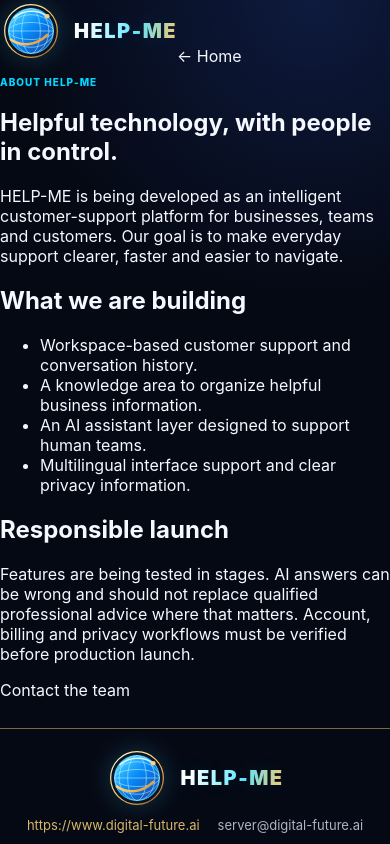
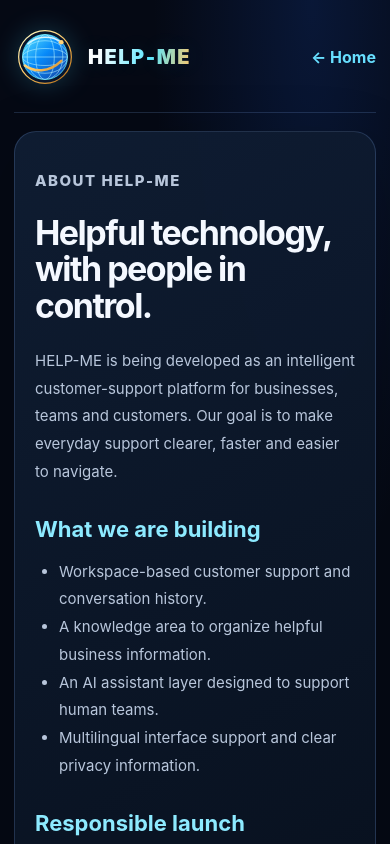
Before and after one commit to saiedahm/HELP-ME-NEW, a Next.js app: page /about in a window 390 px wide. Shown: the top 844 px of the page. Built offline with nearby package versions, Linux system fonts and the light colour scheme.

Commit message:
style: add responsive styles for new supporting pages

```diff
--- a/app/globals.css
+++ b/app/globals.css
@@ -124,3 +124,22 @@
 .landing-header .header-actions .language-switcher-modern select{max-width:104px;min-height:28px}
 .landing-header .header-actions{padding-right:0!important;display:flex;align-items:center;gap:8px}
 @media(max-width:600px){.landing-header .header-actions .language-switcher-modern{min-height:34px;padding:3px 5px}.landing-header .header-actions .language-switcher-modern select{max-width:78px;font-size:11px}.landing-header .header-actions .language-switcher-modern .language-icon{width:24px;min-width:24px;height:24px}}
+
+
+/* Supporting pages for the independent HELP-ME build */
+.legal-page{min-height:100vh;padding:28px max(20px,calc((100vw - 1080px)/2));background:radial-gradient(ellipse at 80% 0%,rgba(31,105,255,.15),transparent 36%),#050914;color:#f4f8ff}
+.legal-header{display:flex;align-items:center;justify-content:space-between;gap:18px;padding:12px 0 24px;border-bottom:1px solid rgba(135,181,255,.18);margin-bottom:34px}
+.legal-header>a:last-child{color:#67dfff;font-weight:700;text-decoration:none}
+.legal-card{max-width:1000px;margin:0 auto 50px;padding:clamp(22px,4vw,46px);border:1px solid rgba(135,181,255,.2);border-radius:22px;background:linear-gradient(150deg,rgba(15,29,51,.97),rgba(7,15,28,.98));box-shadow:0 22px 70px rgba(0,0,0,.2)}
+.legal-card h1{font-size:clamp(34px,5vw,56px);line-height:1.08;letter-spacing:-.045em;margin:14px 0 22px}
+.legal-card h2{font-size:22px;margin:30px 0 12px;color:#8deaff}
+.legal-card p,.legal-card li{font-size:16px;line-height:1.85;color:#b8c6db}
+.legal-card a{color:#67dfff;text-decoration:underline;text-underline-offset:3px}
+.legal-card ul{padding-left:24px}
+.pricing-grid{display:grid;grid-template-columns:repeat(2,minmax(0,1fr));gap:15px;margin:28px 0}
+.pricing-card{border:1px solid rgba(135,181,255,.2);border-radius:16px;padding:20px;background:#071224}
+.pricing-card h2{margin:0 0 6px;color:#f4f8ff}
+.pricing-card p{margin:8px 0}
+.pricing-status{display:inline-block;border:1px solid rgba(233,185,88,.4);border-radius:20px;padding:6px 10px;color:#f1d18a;font-size:12px}
+.contact-method{display:flex;align-items:center;gap:16px;flex-wrap:wrap;padding:18px;border:1px solid rgba(135,181,255,.2);border-radius:14px;background:#071224}
+@media(max-width:620px){.legal-page{padding:14px}.legal-header{margin-bottom:18px}.pricing-grid{grid-template-columns:1fr}.legal-card{padding:20px}.legal-card p,.legal-card li{font-size:15px}}
```
